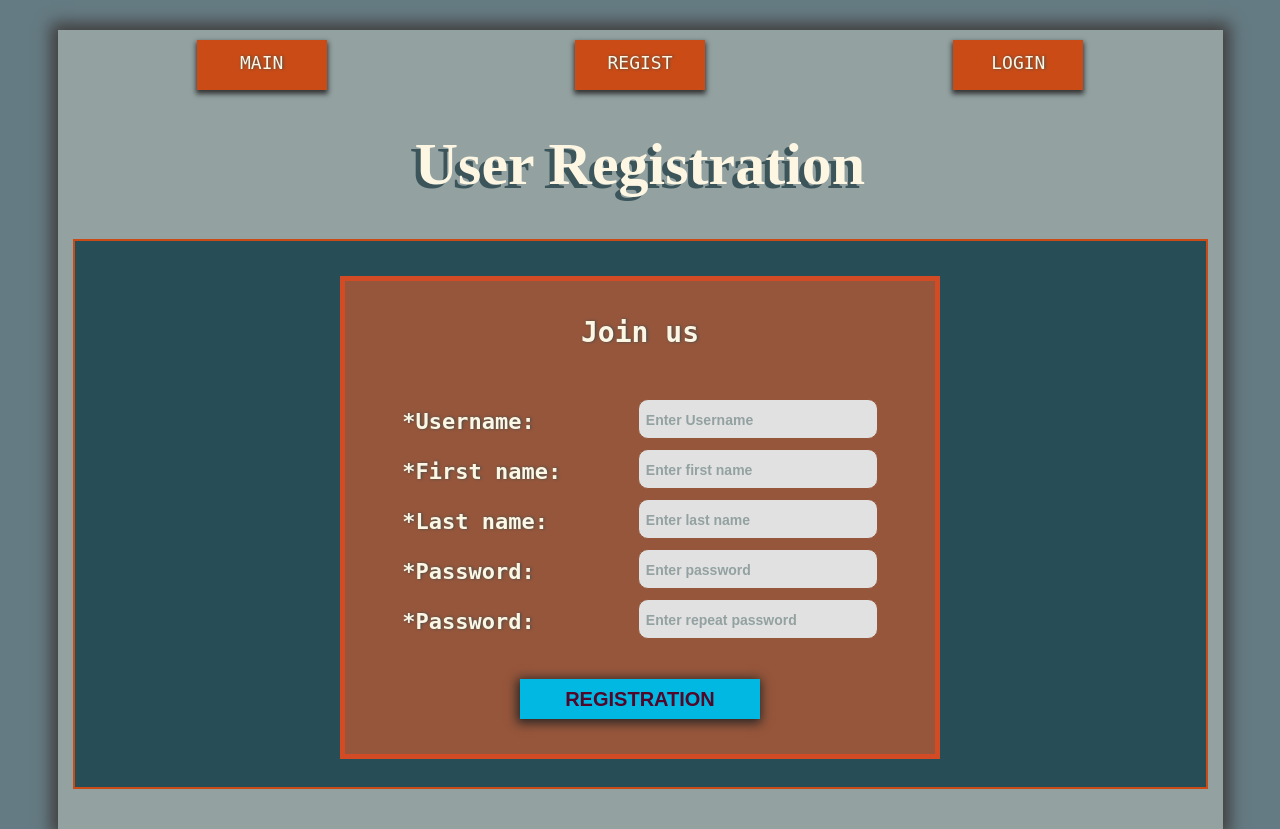
After one commit to blackbirdcoder/learning_python_advanced_wave_2, a Django app: page /registration/ in a window 1280 px wide. The commit adds this page. Run offline with Django 4.2, Linux system fonts and the light colour scheme.

Commit message:
code refactoring

```diff
--- a/meteorites/meteorites/urls.py
+++ b/meteorites/meteorites/urls.py
@@ -16,7 +16,7 @@ Including another URLconf
 from django.contrib import admin
 from django.urls import path
 from shop.views import main, product
-from users.views import profile, user_authorization, user_exit
+from users.views import profile, user_exit, custom_registration, custom_login
 
 
 urlpatterns = [
@@ -24,6 +24,7 @@ urlpatterns = [
     path('admin/', admin.site.urls),
     path('logout/', user_exit, name='logout'),
     path('profile/', profile, name='profile'),
+    path('login/', custom_login, name='login'),
     path('product/<slug:slug>', product, name='product'),
-    path('authorization/', user_authorization, name='authorization'),
+    path('registration/', custom_registration, name='registration'),
 ]
--- a/meteorites/shop/templates/product/product.html
+++ b/meteorites/shop/templates/product/product.html
@@ -1,4 +1,4 @@
-{% extends '_base.html' %}
+{% extends 'base.html' %}
 {% load static %}
 {% block content %}
 <div class="box-heading">
--- a/meteorites/shop/templates/shop/main.html
+++ b/meteorites/shop/templates/shop/main.html
@@ -1,4 +1,4 @@
-{% extends '_base.html' %}
+{% extends 'base.html' %}
 {% load static %}
 {% block content %}
     <div class="box-heading">
--- a/meteorites/static/css/main.css
+++ b/meteorites/static/css/main.css
@@ -95,7 +95,8 @@ ul {
 }
 
 .card,
-.registration {
+.registration,
+.login {
     padding: 20px;
     width: 100%;
     height: 650px;
@@ -395,6 +396,8 @@ button:disabled:hover{
     height: 550px;
 }
 
+
+
 .tab {
     margin-top: 50px;
     padding-bottom: 10px;
@@ -440,12 +443,13 @@ input {
 /* Form */
 
 .form {
-    margin-top: 20px;
-    min-height: 350px;
-    position: relative;
+    background-color: #96563b;
+    padding: 10px;
+    box-shadow: inset 0px 0px 0px 5px #d34b24;
 }
 .form__header {
     text-align: center;
+    margin-top: 30px;
 }
 .form__title {
     font-size: 28px;
@@ -498,6 +502,7 @@ input {
 
 .form__box-button {
     margin-top: 10px;
+    margin-bottom: 30px;
     display: flex;
     align-content: center;
     justify-content: center;
@@ -523,6 +528,10 @@ input {
      color: #cccccc;
 }
 
+.form__footer {
+    margin-top: 30px;
+}
+
 .registration__box-information {
     margin-top: 30%;
 }
@@ -543,3 +552,22 @@ input {
     color: #cb4b16;
     text-shadow: -1px 1px #cade12;
 }
+
+.registration__box-form-registration,
+.login__box-form-login {
+    margin: 0 auto;
+    width: 600px;
+}
+
+.registration__box-content {
+    margin-top: 15px;
+}
+
+.login__box-content {
+    margin-top: 70px;
+}
+
+.login {
+    margin-top: 40px;
+    height: 526px;
+}
--- a/meteorites/static/javascript/common.js
+++ b/meteorites/static/javascript/common.js
@@ -1,24 +1,24 @@
-function openTabs(evt, tabName) {
-
-  var i, tabcontent, tablinks;
-
-  tabcontent = document.getElementsByClassName("tabcontent");
-  for (i = 0; i < tabcontent.length; i++) {
-    tabcontent[i].style.display = "none";
-  }
-
-  tablinks = document.getElementsByClassName("tablinks");
-  for (i = 0; i < tablinks.length; i++) {
-    tablinks[i].className = tablinks[i].className.replace(" active", "");
-  }
-
-  document.getElementById(tabName).style.display = "block";
-  evt.currentTarget.className += " active";
-}
-
-// show del notification
-var target = document.getElementsByClassName("form__notification ");
-
-for (const e of target) {
-  setTimeout(function() {e.remove();}, 3000);
-}
+//function openTabs(evt, tabName) {
+//
+//  var i, tabcontent, tablinks;
+//
+//  tabcontent = document.getElementsByClassName("tabcontent");
+//  for (i = 0; i < tabcontent.length; i++) {
+//    tabcontent[i].style.display = "none";
+//  }
+//
+//  tablinks = document.getElementsByClassName("tablinks");
+//  for (i = 0; i < tablinks.length; i++) {
+//    tablinks[i].className = tablinks[i].className.replace(" active", "");
+//  }
+//
+//  document.getElementById(tabName).style.display = "block";
+//  evt.currentTarget.className += " active";
+//}
+//
+//// show del notification
+//var target = document.getElementsByClassName("form__notification ");
+//
+//for (const e of target) {
+//  setTimeout(function() {e.remove();}, 3000);
+//}
--- a/meteorites/templates/_inputs_fullname.html
+++ /dev/null
@@ -1,4 +0,0 @@
-<label for="firstname"><b>*First name:</b></label>
-<input type="text" placeholder="Enter first name" name="firstname" id="firstname" required>
-<label for="lastname"><b>*Last name:</b></label>
-<input type="text" placeholder="Enter last name" name="lastname" id="lastname" required>
--- a/meteorites/templates/_inputs_password.html
+++ /dev/null
@@ -1,4 +0,0 @@
-<label for="password_one_{{name}}"><b>*Password:</b></label>
-<input type="password" placeholder="Enter password" name="password_one_{{name}}" id="password_one_{{name}}" {{ required }}>
-<label style="display:{{status}}" for="password_two_{{name}}"><b>*Password:</b></label>
-<input style="display:{{status}}" type="password" placeholder="Enter repeat password" name="password_two_{{name}}" id="password_two_{{name}}" {{ required }}>
--- a/meteorites/templates/_inputs_username.html
+++ /dev/null
@@ -1,2 +0,0 @@
-<label for="{{ name }}"><b>*Username:</b></label>
-<input type="text" placeholder="Enter Username" name="{{ name }}" id="{{ name }}" required>
--- a/meteorites/templates/_navigation.html
+++ b/meteorites/templates/_navigation.html
@@ -35,7 +35,10 @@
     </li>
     {% else %}
     <li class="nav-list__item">
-        <a class="nav-list__txt" href="{% url 'authorization' %}">Login</a>
+        <a class="nav-list__txt" href="{% url 'registration' %}">Regist</a>
+    </li>
+    <li class="nav-list__item">
+        <a class="nav-list__txt" href="{% url 'login' %}">Login</a>
     </li>
     {% endif %}
 </ul>
--- /dev/null
+++ b/meteorites/users/templates/users/_form.html
@@ -0,0 +1,30 @@
+<form action="" method="POST" class="form">
+    <div class="form__header">
+        <span class="form__title">{{ form_title }}</span>
+    </div>
+    <div class="form__group">
+        {% csrf_token %}
+        {% if status == "registration" %}
+            <label for="username"><b>*Username:</b></label>
+            <input type="text" placeholder="Enter Username" name="username" id="username" required>
+            <label for="firstname"><b>*First name:</b></label>
+            <input type="text" placeholder="Enter first name" name="firstname" id="firstname" required>
+            <label for="lastname"><b>*Last name:</b></label>
+            <input type="text" placeholder="Enter last name" name="lastname" id="lastname" required>
+            <label for="password_one"><b>*Password:</b></label>
+            <input type="password" placeholder="Enter password" name="password_one" id="password_one" required>
+            <label for="password_two"><b>*Password:</b></label>
+            <input type="password" placeholder="Enter repeat password" name="password_two" id="password_two" required>
+        {% elif status == "login" %}
+            <label for="username"><b>*Username:</b></label>
+            <input type="text" placeholder="Enter Username" name="username" id="username" required>
+            <label for="password_one"><b>*Password:</b></label>
+            <input type="password" placeholder="Enter password" name="password_one" id="password_one" required>
+        {% endif %}
+    </div>
+    <div class="form__footer">
+        <div class="form__box-button">
+            <input class="form__button" type="submit" name="submit" value="{{ btn_name }}">
+        </div>
+    </div>
+</form>
--- /dev/null
+++ b/meteorites/users/templates/users/registration.html
@@ -0,0 +1,13 @@
+{% extends 'base.html' %}
+{% block content %}
+<div class="box-heading">
+    <h1 class="heading">User Registration</h1>
+</div>
+<div class="registration">
+    <div class="registration__box-content">
+        <div class="registration__box-form-registration">
+            {% include "users/_form.html" with form_title="Join us" status="registration" btn_name="Registration" %}
+        </div>
+    </div>
+</div>
+{% endblock %}
--- a/meteorites/users/views.py
+++ b/meteorites/users/views.py
@@ -5,50 +5,44 @@ from django.urls import reverse_lazy
 from django.contrib.auth import authenticate, login, logout
 
 
-def user_authorization(request):
+def custom_registration(request):
     if request.method == 'POST':
-        if request.POST['command'] == 'registration':
-            current_username = request.POST['username_reg']
-            if User.objects.filter(username=current_username):
-                request.session['notification'] = 'User exists'
-                request.session['class'] = 'error'
-                return HttpResponseRedirect(reverse_lazy('authorization'))
-            password_one = request.POST['password_one_reg']
-            password_two = request.POST['password_two_reg']
-            if password_one == password_two:
-                User.objects.create_user(
-                    username=current_username,
-                    email=None,
-                    password=password_one,
-                    first_name=request.POST['firstname'],
-                    last_name=request.POST['lastname']
-                )
-                request.session['notification'] = 'Successfully'
-                request.session['class'] = 'successfully'
-                return HttpResponseRedirect(reverse_lazy('authorization'))
-        if request.POST['command'] == 'login':
-            user = authenticate(
-                username=request.POST['username_log'],
-                password=request.POST['password_one_log']
+        current_username = request.POST['username']
+        if User.objects.filter(username=current_username):
+            request.session['notification'] = 'User exists'
+            return HttpResponseRedirect(reverse_lazy('registration'))
+        password_one = request.POST['password_one']
+        password_two = request.POST['password_two']
+        if password_one == password_two:
+            User.objects.create_user(
+                username=current_username,
+                email=None,
+                password=password_one,
+                first_name=request.POST['firstname'],
+                last_name=request.POST['lastname']
             )
-            if user is None:
-                request.session['notification'] = 'No user'
-                return HttpResponseRedirect(reverse_lazy('authorization'))
-            login(request, user)
-            return HttpResponseRedirect(reverse_lazy('main'))
-    return render(request, 'users/authorization.html')
+            return HttpResponseRedirect(reverse_lazy('login'))
+    return render(request, 'users/registration.html')
+
+
+def custom_login(request):
+    if request.method == 'POST':
+        user = authenticate(
+            username=request.POST['username'],
+            password=request.POST['password_one']
+        )
+        if user is None:
+            return HttpResponseRedirect(reverse_lazy('login'))
+        login(request, user)
+        return HttpResponseRedirect(reverse_lazy('main'))
+    return render(request, 'users/login.html')
 
 
 def profile(request):
     context = {
         'title': 'Profile',
-        'firstname': request.user.first_name,
-        'lastname': request.user.last_name,
         'credit': 10000000,
-        'super': False
     }
-    if request.user.is_superuser:
-        context['super'] = True
     if request.user.is_authenticated:
         return render(request, 'users/profile.html', context)
     return HttpResponseRedirect(reverse_lazy('authorization'))
```
Also changed, not shown: meteorites/users/templates/users/authorization.html (deleted, +0 -65 lines), meteorites/users/templates/users/login.html (added, +13 -0 lines), meteorites/users/templates/users/profile.html (+4 -4 lines), meteorites/templates/base.html (renamed from meteorites/templates/_base.html).
